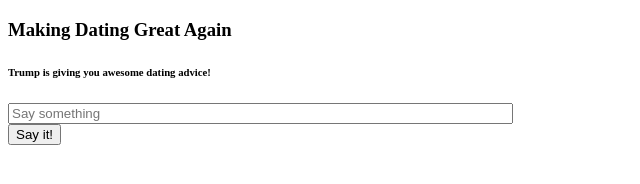
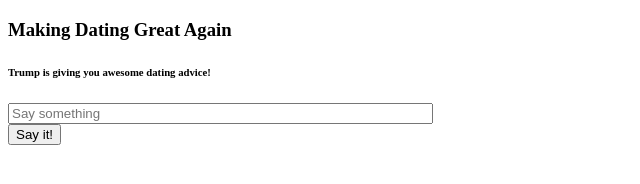
Before and after one commit to zqf1904/trumptest, a plain HTML site: page index.html in a window 1280 px wide. Shown: the full height of the page, 0-640 px from the left. Drawn offline with Linux system fonts and the light colour scheme.

Commit message:
Update index.html

```diff
--- a/index.html
+++ b/index.html
@@ -11,7 +11,7 @@
     <h6>Trump is giving you awesome dating advice!</h6>
     <p id="response"></p>
     <form id="talk" class="boxedin" onsubmit="return false;">
-      <input id="yousay" name="input" size="60" placeholder="Say something" onkeydown="if (event.keyCode == 13) { doTalk(); }"/>
+      <input id="yousay" name="input" size="50" placeholder="Say something" onkeydown="if (event.keyCode == 13) { doTalk(); }"/>
       <input id="talkbutton" type="button" value="Say it!" onclick="doTalk()"/>
     </form>
   </div>
```
